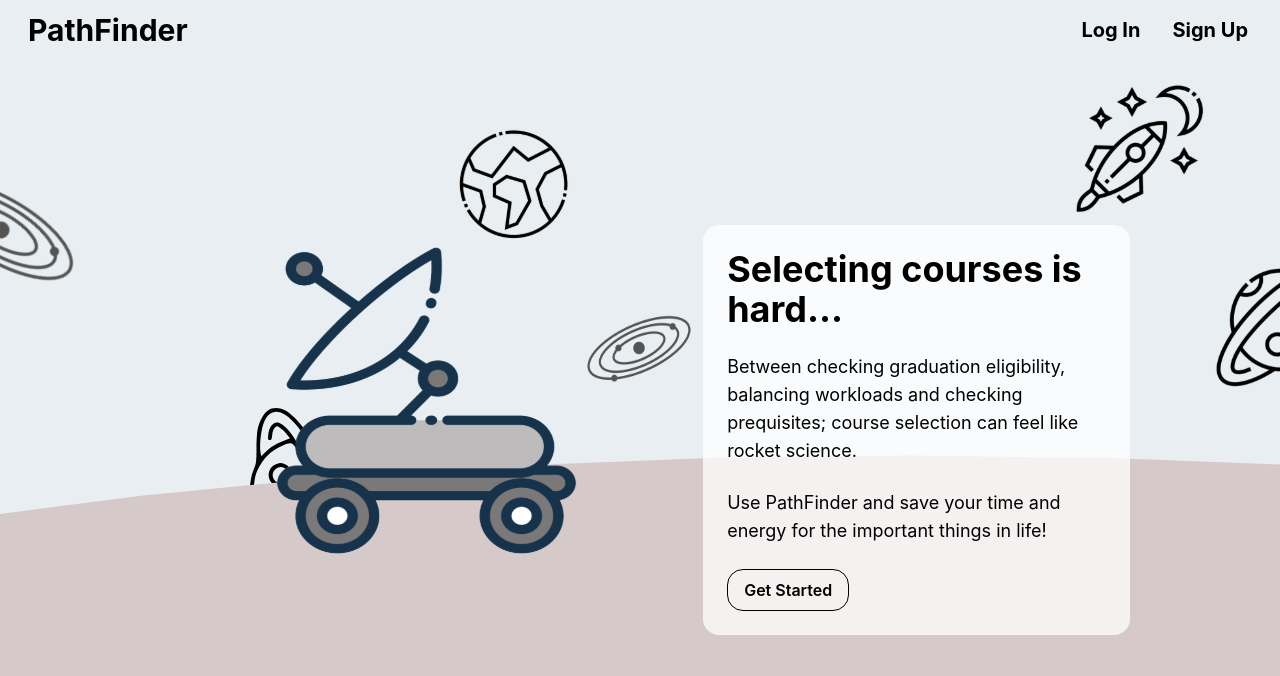
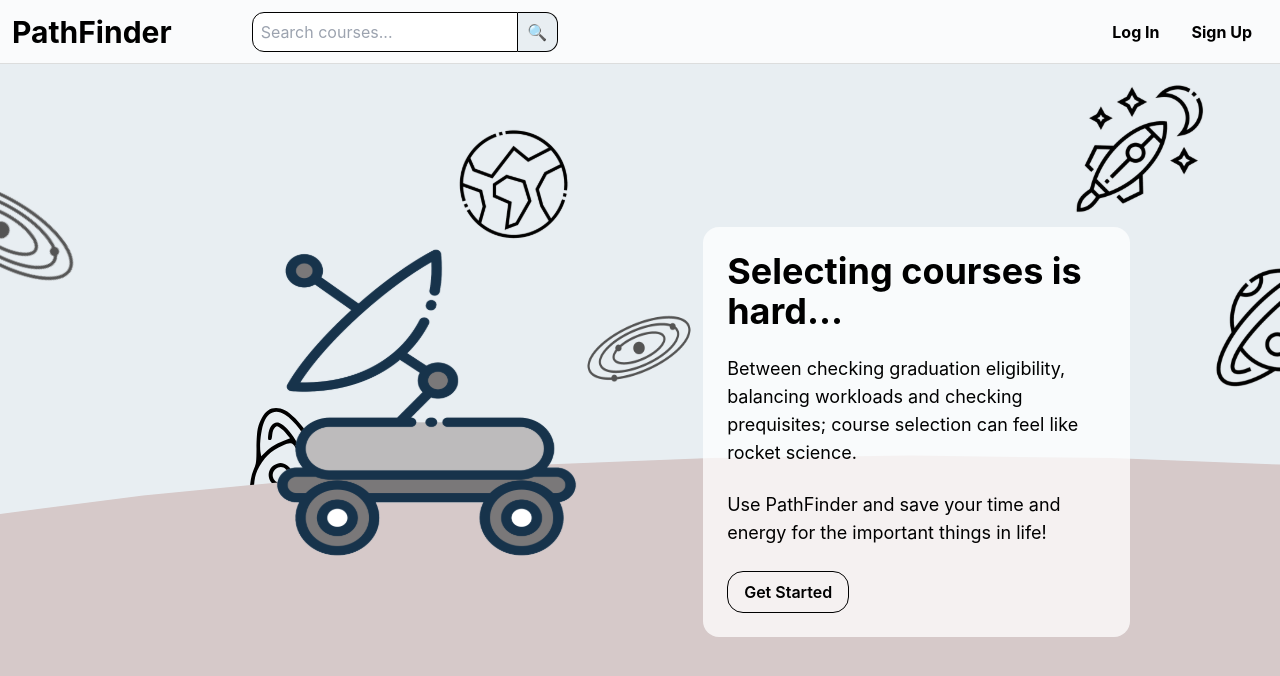
Before and after one commit to ECE444-2021Fall/project1-education-pathways-group-13-shazam, a Next.js app in the folder pathfinder-frontend/: page / in a window 1280 px wide. Shown: the top 676 px of the page. Built offline with nearby package versions, Linux system fonts and the light colour scheme; no server answers.

Commit message:
Put NavBar on landing page, change buttons depending on logged in or not

```diff
--- a/pathfinder-frontend/components/navbar.js
+++ b/pathfinder-frontend/components/navbar.js
@@ -10,7 +10,7 @@ function NavBar() {
   const [query, setQuery] = useState('');
   const router = useRouter();
 
-  const { mutateUser } = useUser();
+  const { user, mutateUser } = useUser();
 
   const onQuery = useCallback((e) => {
     console.log(e.target.value);
@@ -36,7 +36,6 @@ function NavBar() {
               <Link href="/profile">PathFinder</Link>
             </div>
             <div className={styles.searching}>
-              <button className={styles.explore}>Explore</button>
               <form>
                 <input className={styles.searchbar} value={query} onChange={onQuery} placeholder="Search courses..." />
                 <Link href={{ pathname: '/search', query: { query: query } }}>
@@ -46,14 +45,24 @@ function NavBar() {
             </div>
           </div>
           <div className={styles.sectionB}>
+            <div hidden={!user}>
               <Link href="/cart">
                 <a>Cart</a>
               </Link>
               <Link href="/profile">
                 <a>Profile</a>
               </Link>
-            <div className="cursor-pointer" onClick={onLogout}>
+            </div>
+            <div id="logout-section" hidden={!user} className="cursor-pointer" onClick={onLogout}>
               <a>Log Out</a>
+            </div>
+            <div hidden={user}>
+              <Link href="/login">
+                <a>Log In</a>
+              </Link>
+              <Link href="/signup">
+                <a>Sign Up</a>
+              </Link>
             </div>
           </div>
         </div>
--- a/pathfinder-frontend/pages/course/[code].js
+++ b/pathfinder-frontend/pages/course/[code].js
@@ -44,6 +44,9 @@ function Course() {
 
   let averageRating = 0;
   let noReviewAllowed = false;
+  if (!user) {
+    noReviewAllowed = true;
+  }
   for (let i = 0; i < reviews.length; i++) {
     averageRating += reviews[i].rating;
     if (!user || reviews[i].user === user.email) {
--- a/pathfinder-frontend/pages/index.js
+++ b/pathfinder-frontend/pages/index.js
@@ -2,6 +2,7 @@ import Head from 'next/head';
 import Image from 'next/image';
 import Link from 'next/link';
 import styles from '../styles/Home.module.css';
+import NavBar from '../components/navbar';
 
 export default function Home() {
   return (
@@ -10,17 +11,7 @@ export default function Home() {
         <title>PathFinder</title>
         <link rel="icon" href="/favicon.ico" />
       </Head>
-      <div className={styles.topbar}>
-        <div className={styles.appname}>PathFinder</div>
-        <div className={styles.login}>
-          <Link href="/login">
-            <a>Log In</a>
-          </Link>
-          <Link href="/signup">
-            <a>Sign Up</a>
-          </Link>
-        </div>
-      </div>
+      <NavBar />
       <main className={styles.main}>
         <div id={styles.earth}>
           <Image src="/earth.svg" alt="earth" width={153} height={130} />
@@ -49,8 +40,8 @@ export default function Home() {
             <h1>Selecting courses is hard...</h1>
             <br />
             <p>
-              Between checking graduation eligibility, balancing workloads and checking prequisites; course selection can
-              feel like rocket science.
+              Between checking graduation eligibility, balancing workloads and checking prequisites; course selection
+              can feel like rocket science.
             </p>
             <br />
             <p>Use PathFinder and save your time and energy for the important things in life!</p>
```
Lines whose indentation alone changed are shown as unchanged.
